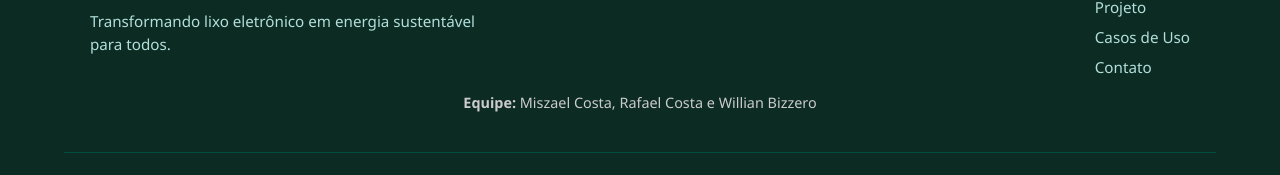
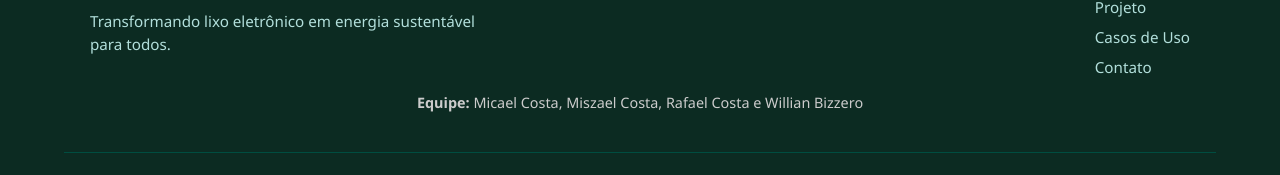
Before and after one commit to minu1123/receita_federal, a React (Vite) app: page / in a window 1280 px wide. Shown: the part 2508-2683 px from the top of the page. Built offline with nearby package versions, Linux system fonts and the light colour scheme.

Commit message:
add names footer

```diff
--- a/src/components/Footer.tsx
+++ b/src/components/Footer.tsx
@@ -19,7 +19,7 @@ const Footer: React.FC = () => {
 
       {/* Seção de Membros */}
       <div className="footer-members">
-        <p><strong>Equipe:</strong> Miszael Costa, Rafael Costa e Willian Bizzero</p>
+        <p><strong>Equipe:</strong> Micael Costa, Miszael Costa, Rafael Costa e Willian Bizzero</p>
       </div>
 
       <div className="footer-bottom">
```
